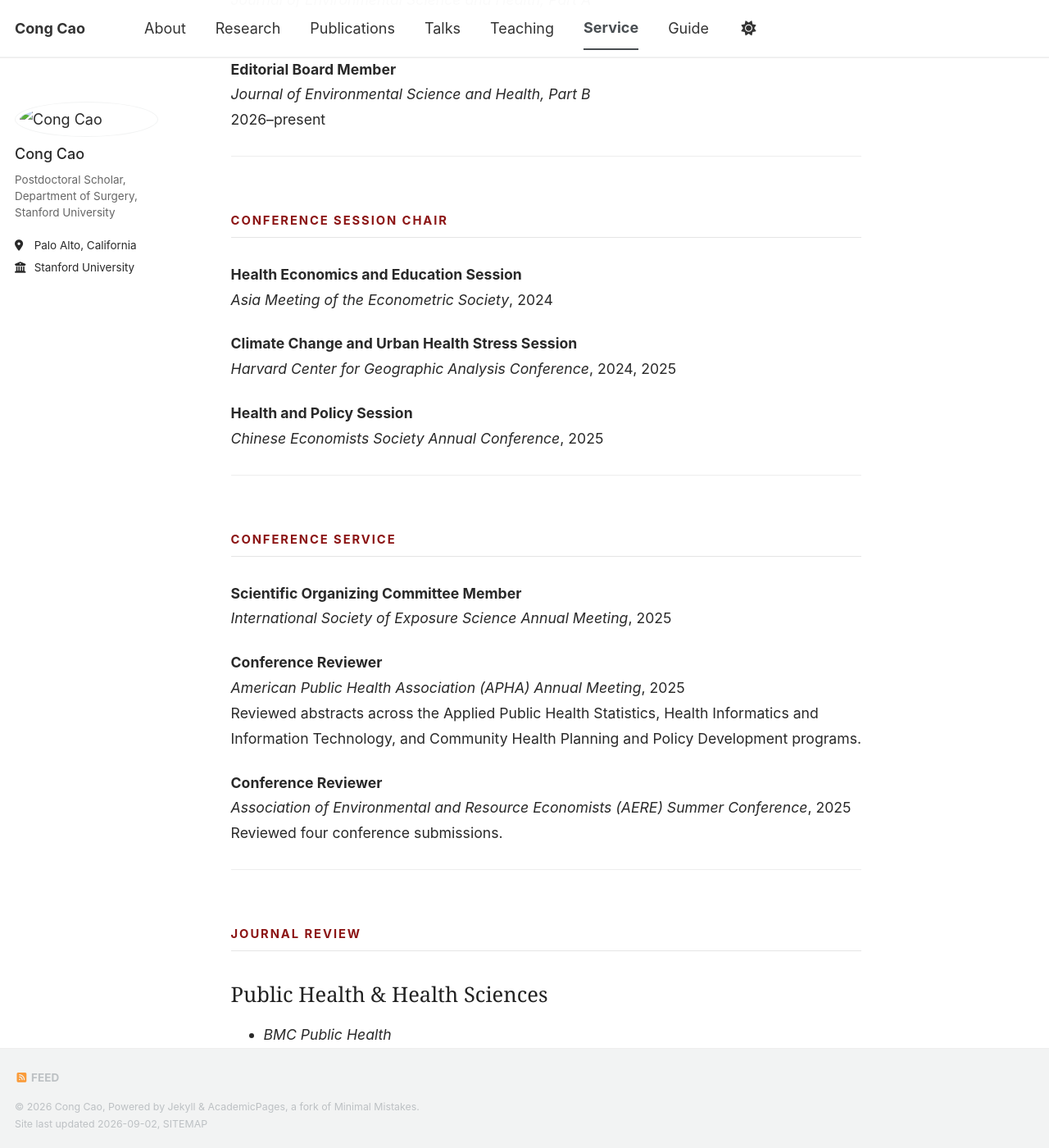
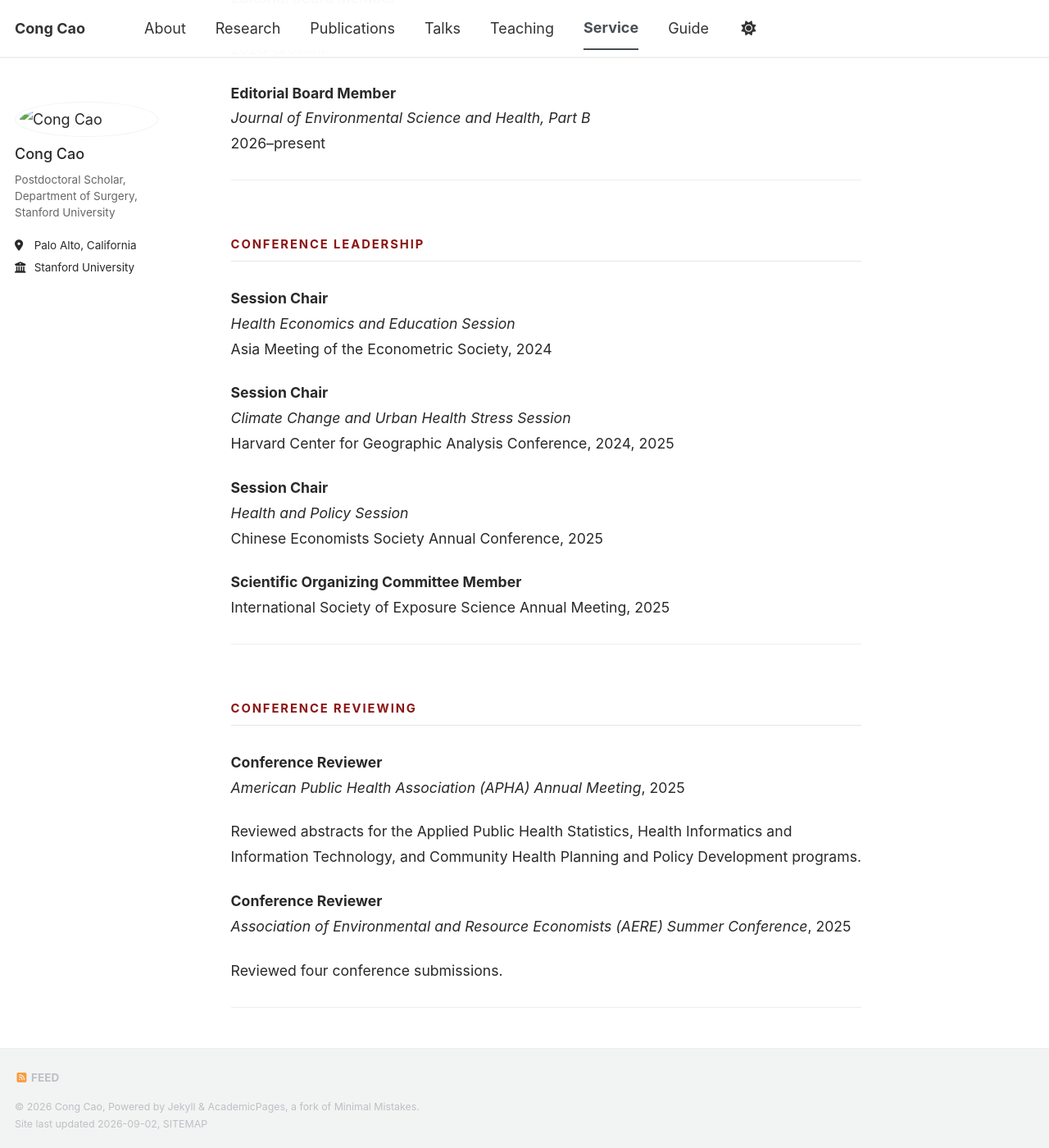
Before and after one commit to congca0/congca0.github.io, a Jekyll site: the page built from _pages/service.md, in a window 1280 px wide and 1400 px high, scrolled down 662 px. Shown: the whole window at 82% size. Built offline with Jekyll 4.4.1, drawn with Linux system fonts in a browser that asks for light colours; a style sheet for code colours, icons or effects is not loaded; some of the changed text lies outside the part shown.

Commit message:
Update service.md

```diff
--- a/_pages/service.md
+++ b/_pages/service.md
@@ -29,35 +31,41 @@ peer review, and engagement in the broader public health and research community.
 
 ---
 
-## Conference Session Chair
+## Conference Leadership
 
-**Health Economics and Education Session**
-*Asia Meeting of the Econometric Society*, 2024
+**Session Chair**
+*Health Economics and Education Session*
+Asia Meeting of the Econometric Society, 2024
 
-**Climate Change and Urban Health Stress Session**
-*Harvard Center for Geographic Analysis Conference*, 2024, 2025
+**Session Chair**
+*Climate Change and Urban Health Stress Session*
+Harvard Center for Geographic Analysis Conference, 2024, 2025
 
-**Health and Policy Session**
-*Chinese Economists Society Annual Conference*, 2025
+**Session Chair**
+*Health and Policy Session*
+Chinese Economists Society Annual Conference, 2025
+
+**Scientific Organizing Committee Member**
+International Society of Exposure Science Annual Meeting, 2025
 
 ---
 
-## Conference Service
-
-**Scientific Organizing Committee Member**
-*International Society of Exposure Science Annual Meeting*, 2025
+## Conference Reviewing
 
 **Conference Reviewer**
 *American Public Health Association (APHA) Annual Meeting*, 2025
-Reviewed abstracts across the Applied Public Health Statistics, Health Informatics and Information Technology, and Community Health Planning and Policy Development programs.
+
+Reviewed abstracts for the Applied Public Health Statistics, Health Informatics
+and Information Technology, and Community Health Planning and Policy Development programs.
 
 **Conference Reviewer**
 *Association of Environmental and Resource Economists (AERE) Summer Conference*, 2025
+
 Reviewed four conference submissions.
 
 ---
 
-## Journal Review
+## Journal Reviewing
 
 ### Public Health & Health Sciences
 
```
Also changed, not shown: other parts of _pages/service.md (+4 -3 lines).
